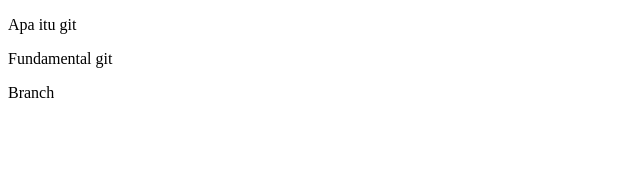
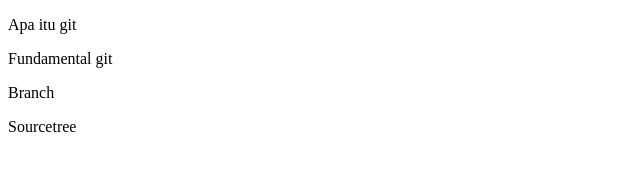
Before and after one commit to exa31/git-eduwork, a plain HTML site: page index.html in a window 1280 px wide. Shown: the full height of the page, 0-640 px from the left. Drawn offline with Linux system fonts and the light colour scheme.

Commit message:
Penggunaan basic Sourcetree

```diff
--- a/index.html
+++ b/index.html
@@ -11,6 +11,7 @@
     <p>Apa itu git</p>
     <p>Fundamental git</p>
     <p>Branch</p>
+    <p>Sourcetree</p>
 </body>
 
 </html>
```
